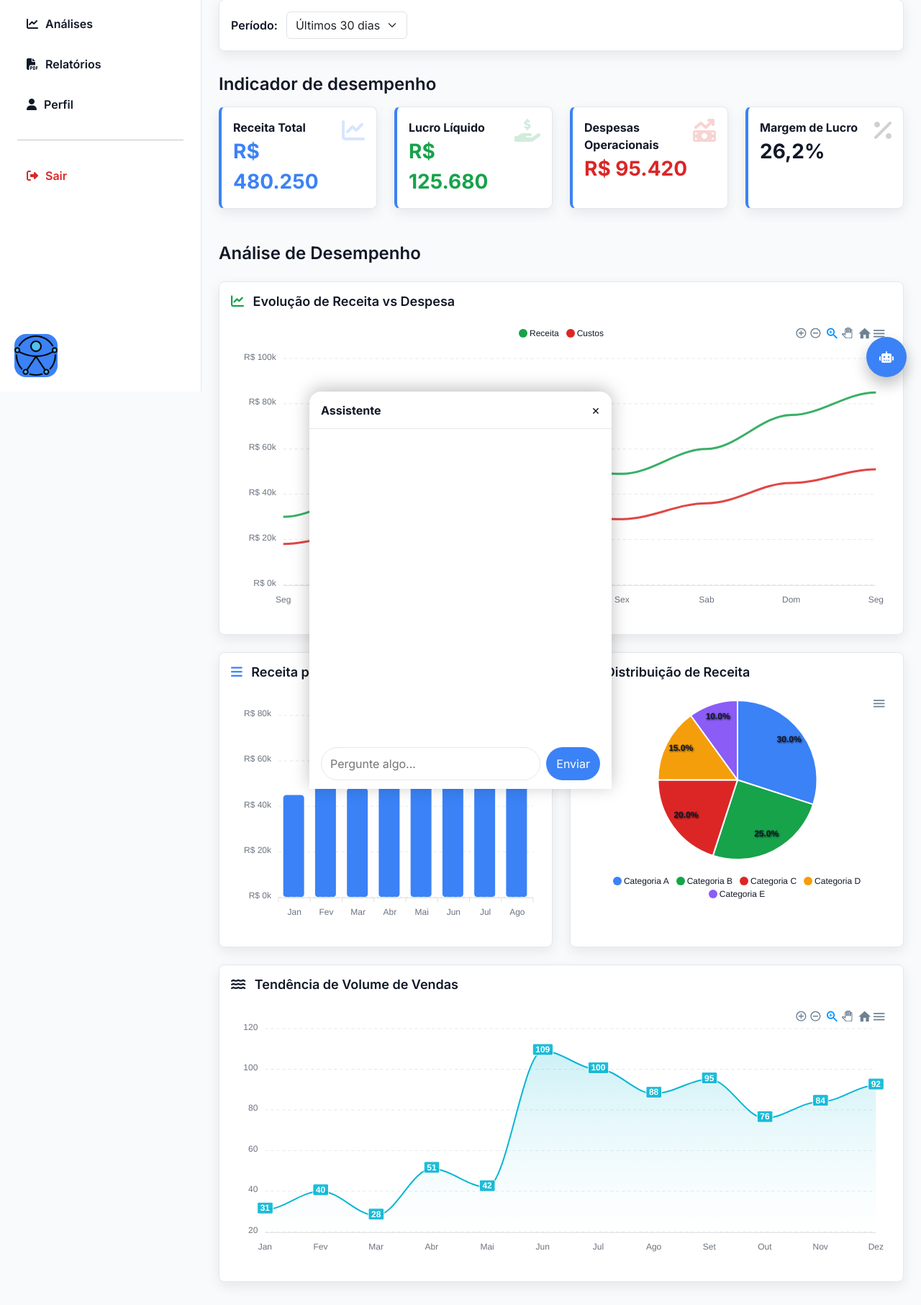
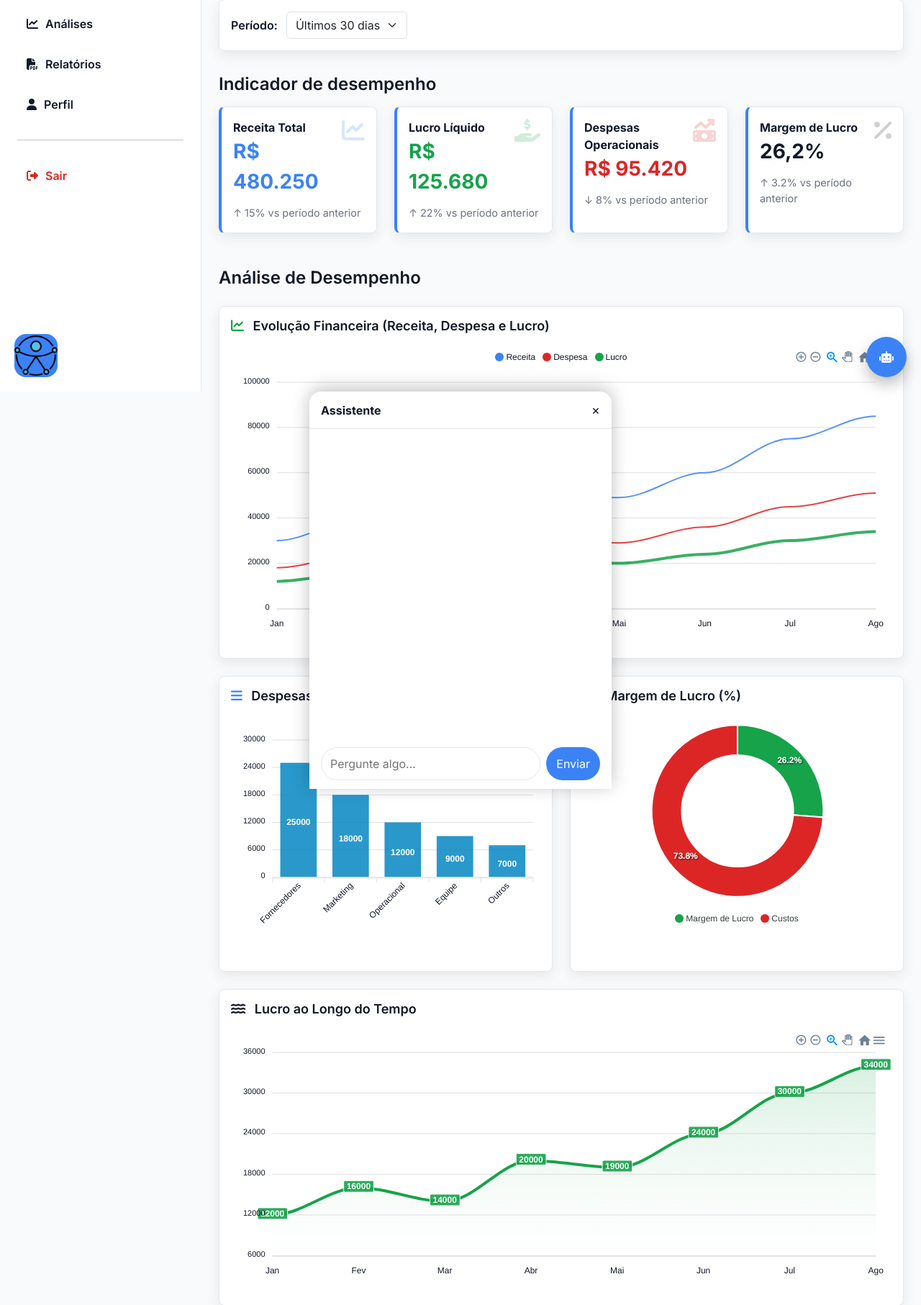
Before and after one commit to Ima23-d/-Projeto-Extensao_2.0, a Flask app: page /graficos-avancados in a window 1280 px wide. Shown: the part 256-2069 px from the top of the page at 72% size. Run offline with Flask 3, Linux system fonts and the light colour scheme; the visitor is signed in with stand-in values (Sample User, id 1); some libraries are stand-ins or nearby versions.

Commit message:
Add files via upload

```diff
--- /dev/null
+++ b/implementacao.txt
@@ -0,0 +1,3 @@
+Login - botão de esqueceu a senha e lembrar de min
+Cadastro - botão check de termos de uso
+Dados - Sistema para salvar no id do usuário
--- a/static/js/graficos-avancados.js
+++ b/static/js/graficos-avancados.js
@@ -19,303 +19,165 @@ function getThemeColors() {
   };
 }
 
-// Opções para Gráfico de Barras
+// ==========================================
+// 📊 DESPESA POR CATEGORIA (CORRETO)
+// ==========================================
 function getChartBarrasOptions() {
   const colors = getThemeColors();
   return {
     series: [{
-      name: 'Receita',
-      data: [45000, 52000, 48000, 61000, 55000, 67000, 72000, 58000]
+      name: 'Despesas',
+      data: [25000, 18000, 12000, 9000, 7000]
     }],
     chart: {
       type: 'bar',
       height: 320,
-      toolbar: { show: true },
-      foreColor: colors.texto,
-      background: colors.fundo
+      foreColor: colors.texto
     },
-    colors: ['#3B82F6'],
-    plotOptions: {
-      bar: {
-        borderRadius: 4,
-        horizontal: false,
-        dataLabels: {
-          position: 'top'
-        }
-      }
-    },
-    dataLabels: {
-      enabled: false
-    },
-    stroke: {
-      show: true,
-      width: 2,
-      colors: ['transparent']
-    },
-    grid: {
-      strokeDashArray: 4,
-      borderColor: colors.borda
-    },
+    colors: ['#0586c2'],
     xaxis: {
-      categories: ['Jan', 'Fev', 'Mar', 'Abr', 'Mai', 'Jun', 'Jul', 'Ago'],
-      labels: {
-        style: {
-          colors: colors.suave,
-          fontSize: '12px'
-        }
-      }
-    },
-    yaxis: {
-      labels: {
-        formatter: function(value) {
-          return 'R$ ' + (value / 1000).toFixed(0) + 'k';
-        },
-        style: {
-          colors: colors.suave,
-          fontSize: '12px'
-        }
-      }
+      categories: ['Fornecedores', 'Marketing', 'Operacional', 'Equipe', 'Outros']
     },
     tooltip: {
-      theme: isDarkMode() ? 'dark' : 'light',
-      y: {
-        formatter: function(value) {
-          return 'R$ ' + value.toLocaleString('pt-BR');
-        }
-      }
-    },
-    fill: {
-      opacity: 1
+      y: val => 'R$ ' + val.toLocaleString('pt-BR')
     }
   };
 }
 
-// Opções para Gráfico de Linha
+// ==========================================
+// 📈 RECEITA vs DESPESA (PRINCIPAL)
+// ==========================================
 function getChartLinhaOptions() {
   const colors = getThemeColors();
+
+  const receita = [30000, 40000, 35000, 50000, 49000, 60000, 75000, 85000];
+  const despesa = [18000, 24000, 21000, 30000, 29000, 36000, 45000, 51000];
+
+  // ✅ cálculo automático do lucro
+  const lucro = receita.map((valor, i) => valor - despesa[i]);
+
   return {
     series: [
       {
         name: 'Receita',
-        data: [30000, 40000, 35000, 50000, 49000, 60000, 75000, 85000]
+        data: receita
       },
       {
-        name: 'Custos',
-        data: [18000, 24000, 21000, 30000, 29000, 36000, 45000, 51000]
+        name: 'Despesa',
+        data: despesa
+      },
+      {
+        name: 'Lucro',
+        data: lucro
       }
     ],
     chart: {
       type: 'line',
       height: 400,
-      toolbar: { show: true },
-      foreColor: colors.texto,
-      background: colors.fundo
+      foreColor: colors.texto
     },
+    // ✅ cores corretas (padrão financeiro)
+    colors: ['#3B82F6', '#DC2626', '#16A34A'],
+    stroke: {
+      curve: 'smooth',
+      width: [2,2,4]
+    },
+    xaxis: {
+      categories: ['Jan','Fev','Mar','Abr','Mai','Jun','Jul','Ago']
+    },
+    tooltip: {
+      y: {
+        formatter: function(val) {
+          return 'R$ ' + val.toLocaleString('pt-BR');
+        }
+      }
+    },
+    legend: {
+      position: 'top'
+    }
+  };
+}
+
+// ==========================================
+// 📈 LUCRO AO LONGO DO TEMPO
+// ==========================================
+function getChartAreaOptions() {
+  const colors = getThemeColors();
+  return {
+    series: [{
+      name: 'Lucro',
+      data: [12000, 16000, 14000, 20000, 19000, 24000, 30000, 34000]
+    }],
+    chart: {
+      type: 'area',
+      height: 350,
+      foreColor: colors.texto
+    },
+    colors: ['#16A34A'],
+    stroke: { curve: 'smooth' },
+    fill: {
+      type: 'gradient',
+      gradient: {
+        opacityFrom: 0.4,
+        opacityTo: 0.05
+      }
+    },
+    xaxis: {
+      categories: ['Jan','Fev','Mar','Abr','Mai','Jun','Jul','Ago']
+    },
+    tooltip: {
+      y: val => 'R$ ' + val.toLocaleString('pt-BR')
+    }
+  };
+}
+
+// ==========================================
+// 📊 MARGEM DE LUCRO (%)
+// ==========================================
+function getChartPizzaOptions() {
+  const colors = getThemeColors();
+  return {
+    series: [26.2, 73.8],
+    chart: {
+      type: 'donut',
+      height: 320
+    },
+    labels: ['Margem de Lucro', 'Custos'],
     colors: ['#16A34A', '#DC2626'],
+    tooltip: {
+      y: val => val + '%'
+    },
+    legend: {
+      position: 'bottom'
+    }
+  };
+}
+
+// ==========================================
+// 📈 CRESCIMENTO (%)
+// ==========================================
+function getChartComparativoOptions() {
+  const colors = getThemeColors();
+  return {
+    series: [{
+      name: 'Crescimento (%)',
+      data: [5, 12, 18, 10, 22, 25, 30]
+    }],
+    chart: {
+      type: 'line',
+      height: 350,
+      foreColor: colors.texto
+    },
+    colors: ['#3B82F6'],
     stroke: {
       curve: 'smooth',
       width: 3
     },
-    grid: {
-      strokeDashArray: 4,
-      borderColor: colors.borda
-    },
     xaxis: {
-      categories: ['Seg', 'Ter', 'Qua', 'Qui', 'Sex', 'Sab', 'Dom', 'Seg'],
-      labels: {
-        style: {
-          colors: colors.suave,
-          fontSize: '12px'
-        }
-      }
-    },
-    yaxis: {
-      labels: {
-        formatter: function(value) {
-          return 'R$ ' + (value / 1000).toFixed(0) + 'k';
-        },
-        style: {
-          colors: colors.suave,
-          fontSize: '12px'
-        }
-      }
+      categories: ['Jan','Fev','Mar','Abr','Mai','Jun','Jul']
     },
     tooltip: {
-      theme: isDarkMode() ? 'dark' : 'light',
-      y: {
-        formatter: function(value) {
-          return 'R$ ' + value.toLocaleString('pt-BR');
-        }
-      }
-    },
-    legend: {
-      position: 'top',
-      labels: {
-        colors: colors.texto
-      }
-    }
-  };
-}
-
-// Opções para Gráfico de Pizza
-function getChartPizzaOptions() {
-  const colors = getThemeColors();
-  return {
-    series: [30, 25, 20, 15, 10],
-    chart: {
-      type: 'pie',
-      height: 320,
-      toolbar: { show: true },
-      foreColor: colors.texto
-    },
-    colors: ['#3B82F6', '#16A34A', '#DC2626', '#F59E0B', '#8B5CF6'],
-    labels: ['Categoria A', 'Categoria B', 'Categoria C', 'Categoria D', 'Categoria E'],
-    plotOptions: {
-      pie: {
-        donut: {
-          size: '65%'
-        }
-      }
-    },
-    tooltip: {
-      theme: isDarkMode() ? 'dark' : 'light',
-      y: {
-        formatter: function(value) {
-          return value + '%';
-        }
-      }
-    },
-    legend: {
-      position: 'bottom',
-      labels: {
-        colors: colors.texto
-      }
-    },
-    dataLabels: {
-      style: {
-        colors: [colors.texto]
-      }
-    }
-  };
-}
-
-// Opções para Gráfico de Área
-function getChartAreaOptions() {
-  const colors = getThemeColors();
-  return {
-    series: [{
-      name: 'Volume de Vendas',
-      data: [31, 40, 28, 51, 42, 109, 100, 88, 95, 76, 84, 92]
-    }],
-    chart: {
-      type: 'area',
-      height: 350,
-      toolbar: { show: true },
-      foreColor: colors.texto,
-      background: colors.fundo
-    },
-    colors: ['#06B6D4'],
-    stroke: {
-      curve: 'smooth',
-      width: 2
-    },
-    fill: {
-      type: 'gradient',
-      gradient: {
-        opacityFrom: 0.45,
-        opacityTo: 0.05
-      }
-    },
-    grid: {
-      strokeDashArray: 4,
-      borderColor: colors.borda
-    },
-    xaxis: {
-      categories: ['Jan', 'Fev', 'Mar', 'Abr', 'Mai', 'Jun', 'Jul', 'Ago', 'Set', 'Out', 'Nov', 'Dez'],
-      labels: {
-        style: {
-          colors: colors.suave,
-          fontSize: '12px'
-        }
-      }
-    },
-    yaxis: {
-      labels: {
-        style: {
-          colors: colors.suave,
-          fontSize: '12px'
-        }
-      }
-    },
-    tooltip: {
-      theme: isDarkMode() ? 'dark' : 'light'
-    }
-  };
-}
-
-// Opções para Gráfico Comparativo Trimestral
-function getChartComparativoOptions() {
-  const colors = getThemeColors();
-  return {
-    series: [
-      {
-        name: 'Receita',
-        data: [245000, 280000, 320000]
-      },
-      {
-        name: 'Despesa',
-        data: [160000, 155000, 150000]
-      },
-      {
-        name: 'Lucro',
-        data: [85000, 125000, 170000]
-      }
-    ],
-    chart: {
-      type: 'bar',
-      height: 350,
-      toolbar: { show: true },
-      foreColor: colors.texto,
-      background: colors.fundo
-    },
-    colors: ['#3B82F6', '#DC2626', '#16A34A'],
-    grid: {
-      strokeDashArray: 4,
-      borderColor: colors.borda
-    },
-    xaxis: {
-      categories: ['Q1', 'Q2', 'Q3'],
-      labels: {
-        style: {
-          colors: colors.suave,
-          fontSize: '12px'
-        }
-      }
-    },
-    yaxis: {
-      labels: {
-        formatter: function(value) {
-          return 'R$ ' + (value / 1000).toFixed(0) + 'k';
-        },
-        style: {
-          colors: colors.suave,
-          fontSize: '12px'
-        }
-      }
-    },
-    tooltip: {
-      theme: isDarkMode() ? 'dark' : 'light',
-      y: {
-        formatter: function(value) {
-          return 'R$ ' + value.toLocaleString('pt-BR');
-        }
-      }
-    },
-    legend: {
-      position: 'top',
-      labels: {
-        colors: colors.texto
-      }
+      y: val => val + '%'
     }
   };
 }
@@ -327,22 +189,22 @@ function getChartComparativoOptions() {
 const chartsInstances = {};
 
 function renderizarGraficos() {
-  // Destruir instâncias anteriores
+
   Object.values(chartsInstances).forEach(chart => {
     if (chart) chart.destroy();
   });
+
+  if (document.getElementById('graficoLinhaGaleria')) {
+    chartsInstances.linha = new ApexCharts(
+      document.getElementById('graficoLinhaGaleria'),
+      getChartLinhaOptions()
+    ).render();
+  }
 
   if (document.getElementById('graficoBarrasGaleria')) {
     chartsInstances.barras = new ApexCharts(
       document.getElementById('graficoBarrasGaleria'),
       getChartBarrasOptions()
-    ).render();
-  }
-
-  if (document.getElementById('graficoLinhaGaleria')) {
-    chartsInstances.linha = new ApexCharts(
-      document.getElementById('graficoLinhaGaleria'),
-      getChartLinhaOptions()
     ).render();
   }
 
--- a/templates/dados.html
+++ b/templates/dados.html
@@ -57,8 +57,8 @@
             <!-- Upload de Arquivo -->
             <article class="cartao">
               <h2 class="h2">Carregar de Arquivo</h2>
-              <p class="p" style="margin-top:6px;">Suporta .csv, .xlsx, .xls, .txt</p>
-
+              <p class="p" style="margin-top:6px;">Suporta .csv</p>
+              <!-- <p class="p" style="margin-top:6px;">Suporta .csv, .xlsx, .xls, .txt</p> -->
               <input type="file" id="uploadArquivo" accept=".csv,.xlsx,.xls,.txt" style="display:none" />
 
               <div style="display:flex; gap: 12px; flex-wrap: wrap; margin-top: 16px;">
--- a/templates/graficos-avancados.html
+++ b/templates/graficos-avancados.html
@@ -85,7 +85,7 @@
                   </div>
                   <i class="fa-solid fa-chart-line" style="font-size: 32px; color: var(--primaria); opacity: 0.2;"></i>
                 </div>
-                <!-- <div class="cartao__descricao" style="margin-top: 12px;">↑ 15% vs período anterior</div> -->
+                <div class="cartao__descricao" style="margin-top: 12px;">↑ 15% vs período anterior</div>
               </article>
 
               <article class="cartao" style=" border-left: 4px solid var(--primaria);">
@@ -97,7 +97,7 @@
                   <i class="fa-solid fa-hand-holding-dollar"
                     style="font-size: 32px; color: var(--sucesso); opacity: 0.2;"></i>
                 </div>
-                <!-- <div class="cartao__descricao" style="margin-top: 12px;">↑ 22% vs período anterior</div> -->
+                <div class="cartao__descricao" style="margin-top: 12px;">↑ 22% vs período anterior</div>
               </article>
 
               <article class="cartao" style=" border-left: 4px solid var(--primaria);">
@@ -109,7 +109,7 @@
                   <i class="fa-solid fa-money-bill-trend-up"
                     style="font-size: 32px; color: var(--perigo); opacity: 0.2;"></i>
                 </div>
-                <!-- <div class="cartao__descricao" style="margin-top: 12px;">↓ 8% vs período anterior</div> -->
+                <div class="cartao__descricao" style="margin-top: 12px;">↓ 8% vs período anterior</div>
               </article>
 
               <article class="cartao" style=" border-left: 4px solid var(--primaria);">
@@ -120,7 +120,7 @@
                   </div>
                   <i class="fa-solid fa-percent" style="font-size: 32px; color: var(--info); opacity: 0.2;"></i>
                 </div>
-                <!-- <div class="cartao__descricao" style="margin-top: 12px;">↑ 3.2% vs período anterior</div> -->
+                <div class="cartao__descricao" style="margin-top: 12px;">↑ 3.2% vs período anterior</div>
               </article>
             </div>
           </section>
@@ -133,7 +133,7 @@
             <article class="cartao" style="margin-bottom: 24px;">
               <h3 class="h2" style="font-size: 18px; margin-bottom: 20px;">
                 <i class="fa-solid fa-chart-line" style="color: var(--sucesso); margin-right: 8px;"></i>
-                Evolução de Receita vs Despesa
+                Evolução Financeira (Receita, Despesa e Lucro)
               </h3>
               <div id="graficoLinhaGaleria" style="min-height: 400px;"></div>
             </article>
@@ -144,7 +144,7 @@
               <article class="cartao">
                 <h3 class="h2" style="font-size: 18px; margin-bottom: 20px;">
                   <i class="fa-solid fa-bars" style="color: var(--primaria); margin-right: 8px;"></i>
-                  Receita por Categoria
+                 Despesas por Categoria
                 </h3>
                 <div id="graficoBarrasGaleria" style="min-height: 320px;"></div>
               </article>
@@ -153,7 +153,7 @@
               <article class="cartao">
                 <h3 class="h2" style="font-size: 18px; margin-bottom: 20px;">
                   <i class="fa-solid fa-chart-pie" style="color: var(--aviso); margin-right: 8px;"></i>
-                  Distribuição de Receita
+                 Margem de Lucro (%)
                 </h3>
                 <div id="graficoPizzaGaleria" style="min-height: 320px;"></div>
               </article>
@@ -162,7 +162,7 @@
               <article class="cartao" style="grid-column: 1 / -1;">
                 <h3 class="h2" style="font-size: 18px; margin-bottom: 20px;">
                   <i class="fa-solid fa-water" style="color: var(--info); margin-right: 8px;"></i>
-                  Tendência de Volume de Vendas
+                Lucro ao Longo do Tempo
                 </h3>
                 <div id="graficoAreaGaleria" style="min-height: 350px;"></div>
               </article>
--- a/templates/partials/footer.html
+++ b/templates/partials/footer.html
@@ -1,5 +1,5 @@
 <footer class="rodape">
-    <div class="rodape__container rodape__grid">
+    <div class="container rodape__grid">
 
         <!-- Marca -->
         <div class="rodape__col">
```
Also changed, not shown: templates/analises.html (+36 -5 lines), templates/relatorio_pdf.html (+11 -53 lines), static/css/estilo.css (line endings or trailing spaces), templates/index.html (line endings or trailing spaces), templates/partials/navbar_mobile.html (line endings or trailing spaces).
